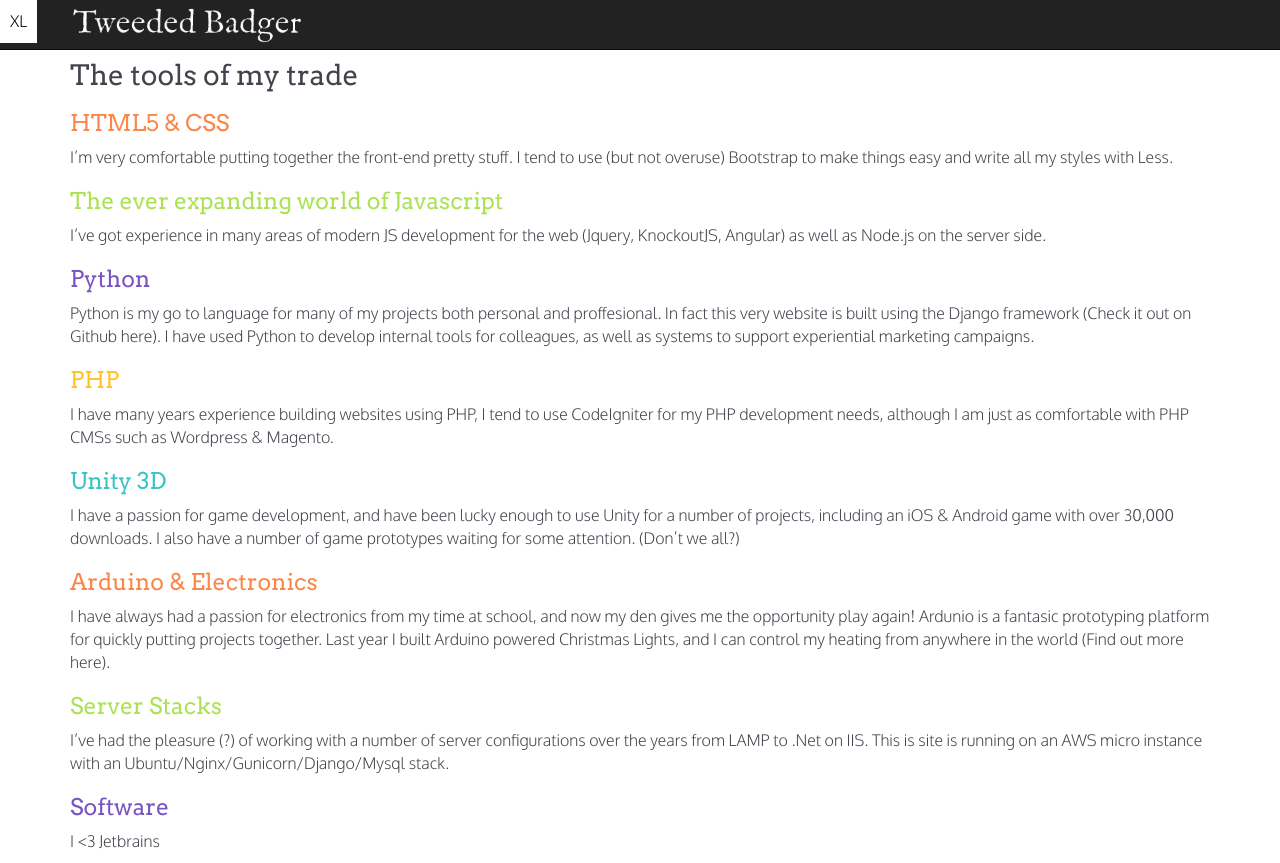
After one commit to TweededBadger/tweededbadger.com, a Django app: page /about/tools/ in a window 1280 px wide. The commit adds this page. Run offline with Django 3.2, Linux system fonts and the light colour scheme; some libraries are stand-ins or nearby versions.

Commit message:
Added tools section

```diff
--- /dev/null
+++ b/about/templates/about/tools.html
@@ -0,0 +1,34 @@
+{% extends "base.html" %}
+{% load staticfiles %}
+
+{% block content %}
+
+    <div class="tools container">
+    <h1>The tools of my trade</h1>
+<h2>HTML5 & CSS</h2>
+<p>I’m very comfortable putting together the front-end pretty stuff. I tend to use (but not overuse) Bootstrap to make things easy and write all my styles with Less.</p>
+
+<h2>The ever expanding world of Javascript</h2>
+<p>I’ve got experience in many areas of modern JS development for the web (Jquery, KnockoutJS, Angular) as well as Node.js on the server side.</p>
+
+<h2>Python</h2>
+<p>Python is my go to language for many of my projects both personal and proffesional. In fact this very website is built using the Django framework (Check it out on Github here). I have used Python to develop internal tools for colleagues, as well as systems to support experiential marketing campaigns.</p>
+
+<h2>PHP</h2>
+<p>I have many years experience building websites using PHP, I tend to use CodeIgniter for my PHP development needs, although I am just as comfortable with PHP CMSs such as Wordpress & Magento.</p>
+
+<h2>Unity 3D</h2>
+<p>I have a passion for game development, and have been lucky enough to use Unity for a number of projects, including an iOS & Android game with over 30,000 downloads. I also have a number of game prototypes waiting for some attention. (Don’t we all?)</p>
+
+<h2>Arduino & Electronics</h2>
+<p>I have always had a passion for electronics from my time at school,  and now my den gives me the opportunity play again! Ardunio is a fantasic prototyping platform for quickly putting projects together. Last year I built  Arduino powered Christmas Lights, and I can control my heating from anywhere in the world (Find out more here).</p>
+
+<h2>Server Stacks</h2>
+<p>I’ve had the pleasure (?) of working with a number of server configurations over the years from LAMP to .Net on IIS. This is site is running on an AWS micro instance with an Ubuntu/Nginx/Gunicorn/Django/Mysql stack.</p>
+
+<h2>Software</h2>
+<p>I <3 Jetbrains</p>
+
+    </div>
+
+{% endblock %}
--- a/about/urls.py
+++ b/about/urls.py
@@ -3,6 +3,7 @@ from about import views
 
 urlpatterns = patterns('',
     url(r'^$', views.index, name='index'),
+    url(r'^tools/', views.tools, name='index'),
     # url(r'^images/', views.images),
     # url(r'^(?P<slug>[\w\-]+)/$', views.post),
 )
--- a/about/views.py
+++ b/about/views.py
@@ -2,3 +2,6 @@ from django.shortcuts import render,get_object_or_404
 
 def index(request):
     return render(request,'about/index.html')
+
+def tools(request):
+    return render(request,'about/tools.html')
--- a/main/templates/base.html
+++ b/main/templates/base.html
@@ -9,6 +9,7 @@
     <meta name="author" content="">
     <link rel="shortcut icon" href="../../assets/ico/favicon.ico">
     <link href='http://fonts.googleapis.com/css?family=Arvo:400,700' rel='stylesheet' type='text/css'>
+      <link href='http://fonts.googleapis.com/css?family=Oxygen:400,300,700' rel='stylesheet' type='text/css'>
 
     <title>Starter Template for Bootstrap</title>
 
--- a/static/css/about.less
+++ b/static/css/about.less
@@ -28,6 +28,7 @@
         }
         p {
           font-size: 2em;
+          font-family: 'Arvo', serif;
         }
       }
       .fixed {
--- a/static/css/main.css
+++ b/static/css/main.css
@@ -252,6 +252,7 @@
 }
 .about .sections .section .maincopy p {
   font-size: 2em;
+  font-family: 'Arvo', serif;
 }
 .about .sections .section .fixed {
   position: fixed;
@@ -307,10 +308,34 @@
 html,
 body {
   height: 100%;
+  font-family: 'Oxygen', sans-serif;
+  padding-top: 20px;
+  font-weight: 100;
+  font-size: 16px;
+}
+h1,
+h2,
+h3,
+h4 {
   font-family: 'Arvo', serif;
 }
+h2:nth-of-type(5n + 0) {
+  color: #38c3c6;
+}
+h2:nth-of-type(5n + 1) {
+  color: #fa874a;
+}
+h2:nth-of-type(5n + 2) {
+  color: #abe255;
+}
+h2:nth-of-type(5n + 3) {
+  color: #7855c0;
+}
+h2:nth-of-type(5n + 4) {
+  color: #ffc322;
+}
 body {
-  color: #ffffff;
+  color: #44434d;
 }
 a {
   color: #000000;
--- a/static/css/main.less
+++ b/static/css/main.less
@@ -6,13 +6,43 @@
 @import "intro";
 @import "about";
 
+@lightblue: rgb(56, 195, 198);
+@orange: rgb(250, 135, 74);
+@green: rgb(171, 226, 85);
+@purple: rgb(120, 85, 192);
+@yellow: rgb(255, 195, 34);
+
 html,body {
   height: 100%;
+
+  font-family: 'Oxygen', sans-serif;
+  padding-top: 20px;
+  font-weight: 100;
+  font-size: 16px;
+}
+h1,h2,h3,h4 {
   font-family: 'Arvo', serif;
+//  color: rgb(250, 135, 74);;
+}
+h2:nth-of-type(5n + 0) {
+  color: @lightblue;
+}
+h2:nth-of-type(5n + 1) {
+  color: @orange;
+}
+h2:nth-of-type(5n + 2) {
+  color: @green;
+}
+h2:nth-of-type(5n + 3) {
+  color: @purple;
+}
+h2:nth-of-type(5n + 4) {
+  color: @yellow;
 }
 body {
 //  padding-top: 50px;
-  color: #ffffff;
+  color: #44434d;
+//  background-color: rgb(250, 135, 74);
 }
 a {
   color: #000000;
```
